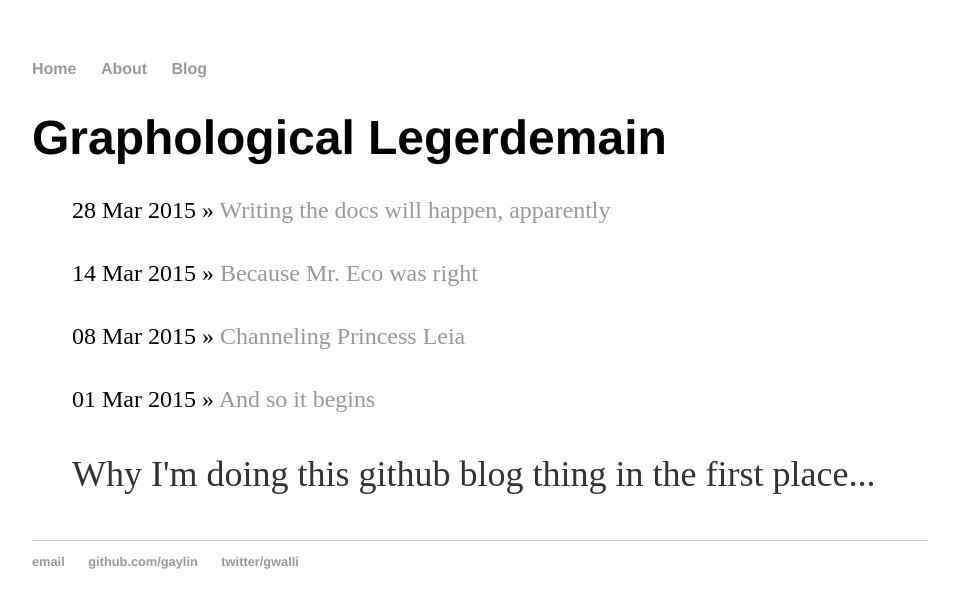
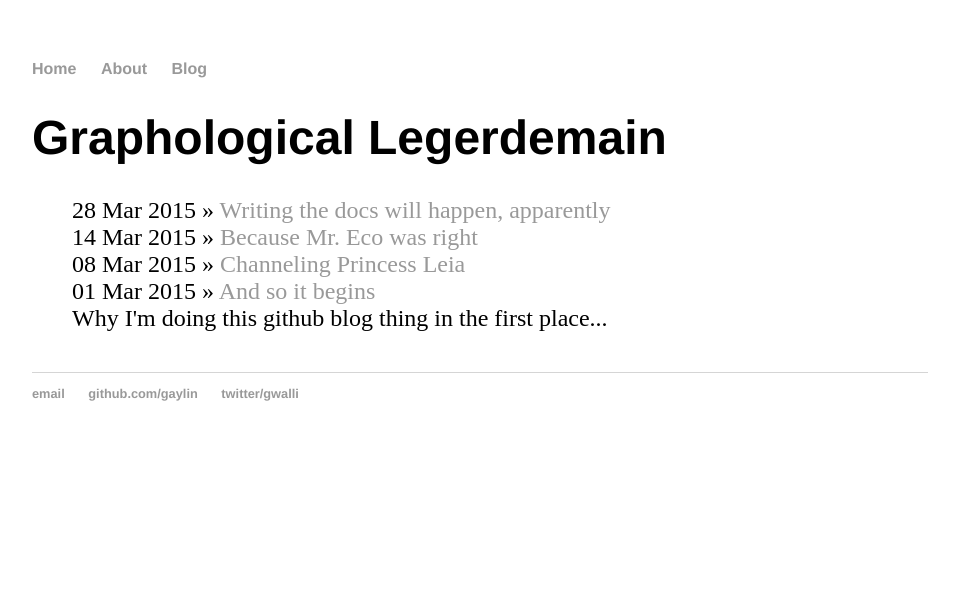
Before and after one commit to gaylin/gaylin.github.io, a Jekyll site: the page built from blog/index.html, in a window 1280 px wide. Shown: the top 608 px of the page, without its empty margins (160-1119 px from the left). Built offline with Jekyll 4.4.1, drawn with Linux system fonts in a browser that asks for light colours; Markdown is read by kramdown in place of the engine named in the settings.

Commit message:
Update index.html

```diff
--- a/blog/index.html
+++ b/blog/index.html
@@ -8,7 +8,7 @@ title: Graphological Legerdemain
 	  {% for post in site.posts %}
 	    <li>
 	    <span>{{ post.date | date_to_string }}</span> » <a href="{{ post.url }}" title="{{ post.title }}">{{ post.title }}</a>
-	    <p>{{ post.summary }}</p>
+	    <br>{{ post.summary }}
 	    </li>
 	  {% endfor %}
 	</ul>
```
